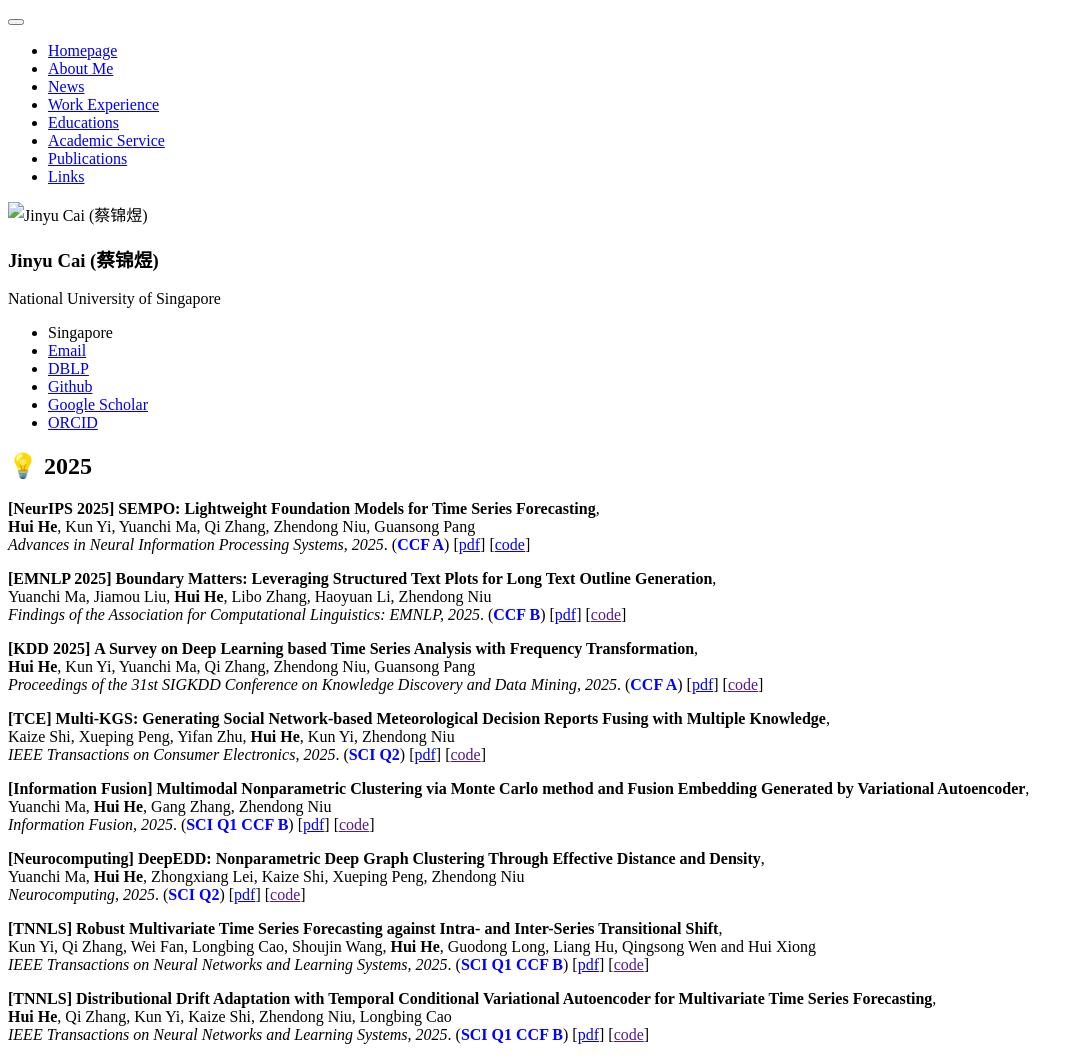
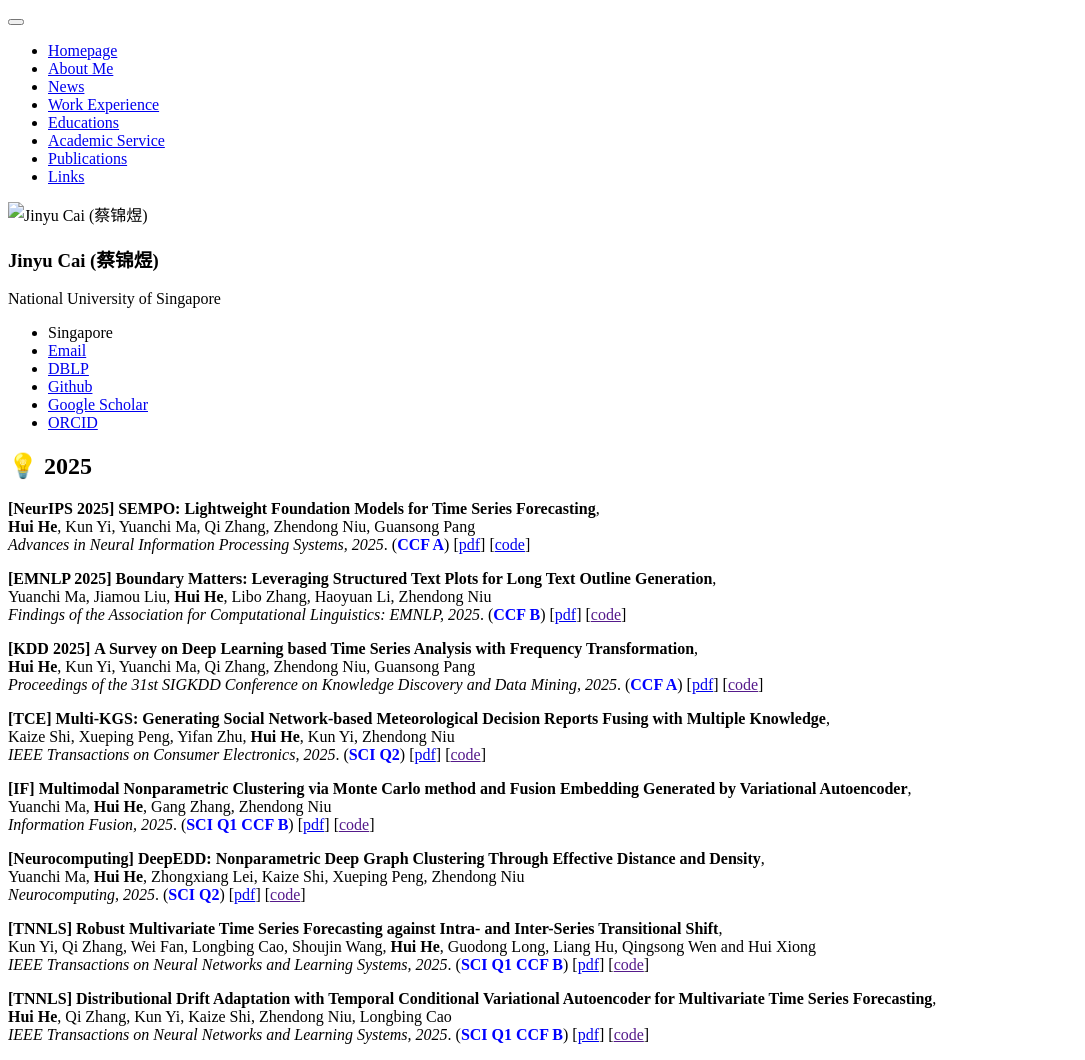
Before and after one commit to hh4ts/huihe.github.io, a Jekyll site: the page built from _pages/publication/2025.md, in a window 1280 px wide. Shown: the whole page, without its empty margins (0-1085 px from the left). Built offline with Jekyll 4.4.1, drawn with Linux system fonts in a browser that asks for light colours; our own code applies the rules of GitHub Pages for plain Markdown files.

Commit message:
Update 2025.md

```diff
--- a/_pages/publication/2025.md
+++ b/_pages/publication/2025.md
@@ -20,7 +20,7 @@
    Kaize Shi, Xueping Peng, Yifan Zhu, **Hui He**, Kun Yi, Zhendong Niu <br />
    *IEEE Transactions on Consumer Electronics, 2025*. (<span style="color:blue">**SCI Q2**</span>) [[pdf](https://ieeexplore.ieee.org/document/11104825)] [[code]()]
 
-**[Information Fusion]**
+**[IF]**
 **Multimodal Nonparametric Clustering via Monte Carlo method and Fusion Embedding Generated by Variational Autoencoder**,<br />
    Yuanchi Ma, **Hui He**, Gang Zhang, Zhendong Niu <br />
    *Information Fusion, 2025*. (<span style="color:blue">**SCI Q1 CCF B**</span>) [[pdf](https://www.sciencedirect.com/science/article/abs/pii/S1566253525006840)] [[code]()]
```
